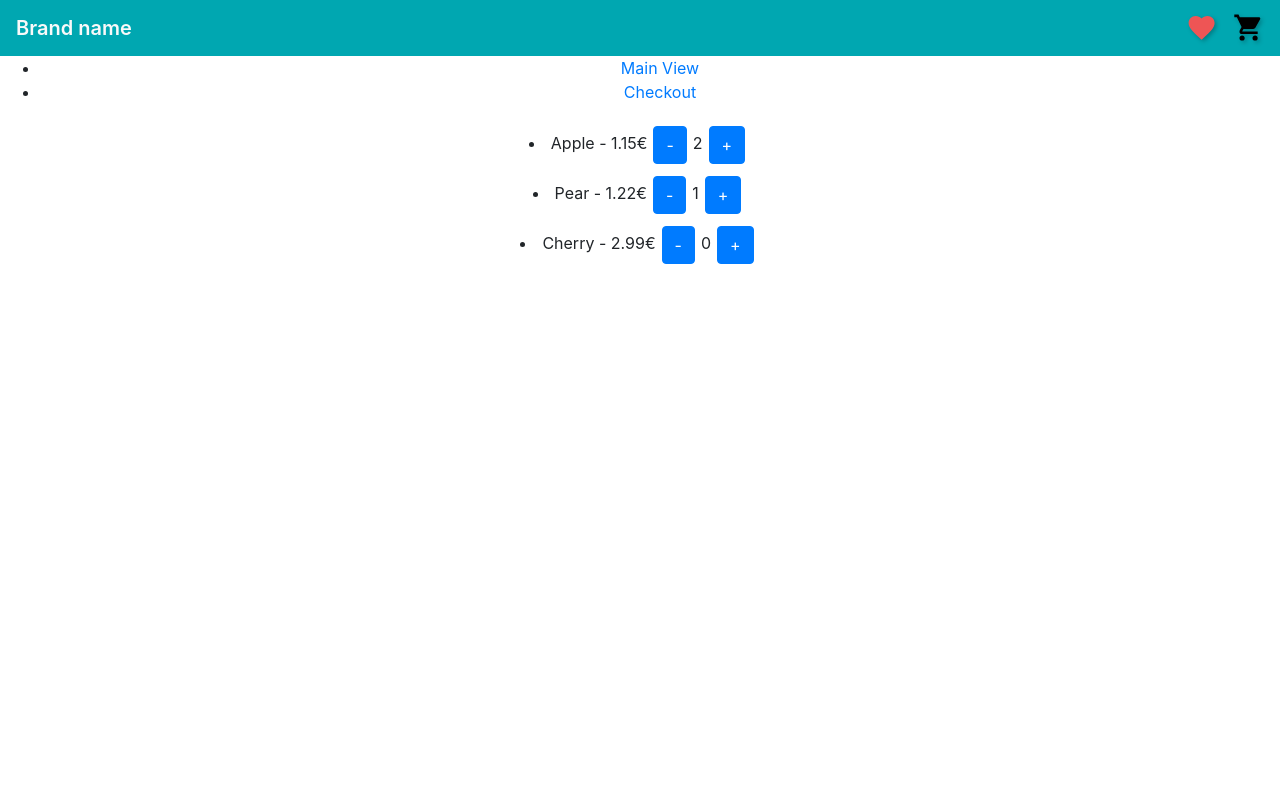
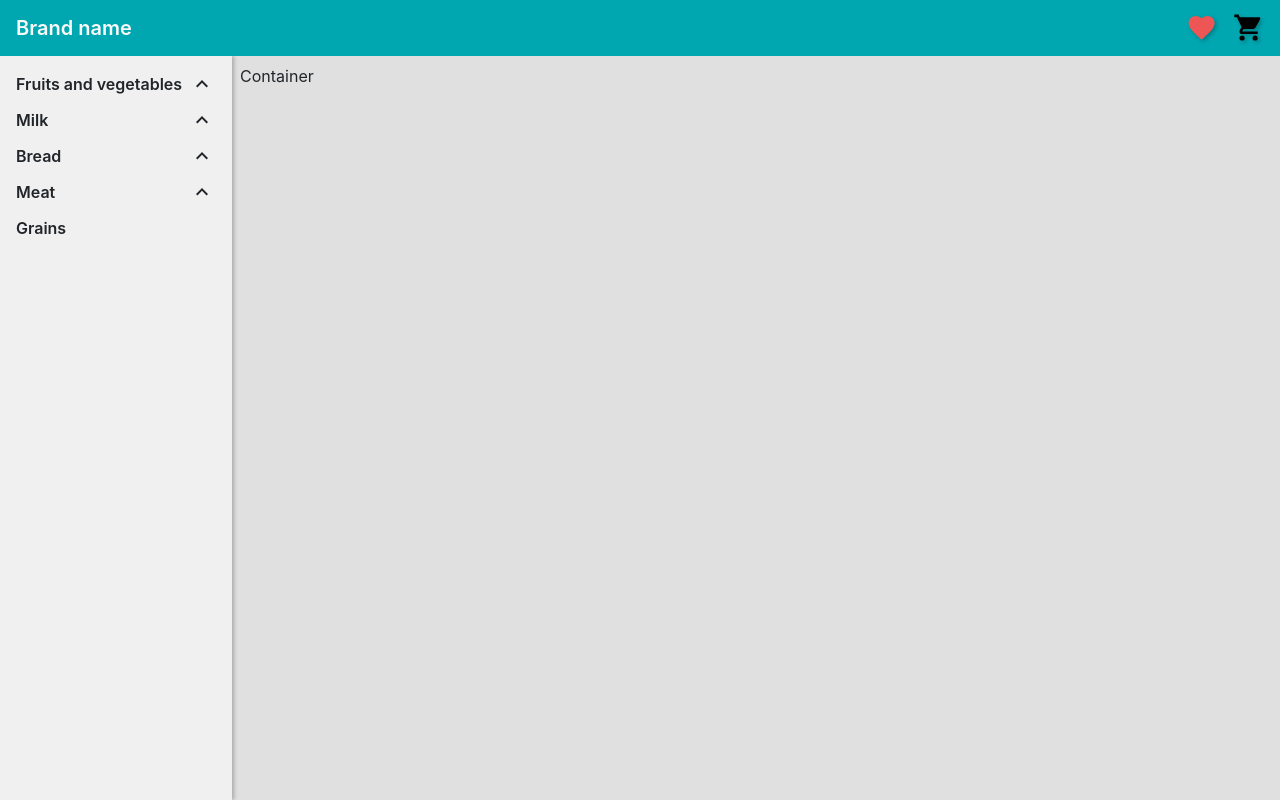
Before and after one commit to Arcany/Webapp-for-HCI-course, a React (Create React App) app: page / in a window 1280 px wide. Built offline with nearby package versions, Linux system fonts and the light colour scheme.

Commit message:
Basic implementation of the category sidebar.

```diff
--- a/src/App.scss
+++ b/src/App.scss
@@ -1,7 +1,18 @@
 @import "~bootstrap/scss/bootstrap";
+@import 'vars';
+
+body {
+  background-color: $backgroundColor;
+  min-height: 100vh;
+}
+
+#root, .App {
+  min-height: 100vh;
+}
 
 .App {
-  text-align: center;
+  display: flex;
+  flex-direction: column;
 }
 
 Button {
--- a/src/App.tsx
+++ b/src/App.tsx
@@ -10,21 +10,6 @@ class App extends React.Component {
     return (
       <div className="App">
         <Topbar />
-
-        <nav>
-          <ul>
-            <li>
-              <Link to="/">
-                Main View
-              </Link>
-            </li>
-            <li>
-              <Link to="/checkout">
-                Checkout
-              </Link>
-            </li>
-          </ul>
-        </nav>
 
         <Switch>
           <Route path="/checkout">
--- a/src/_vars.scss
+++ b/src/_vars.scss
@@ -1 +1,9 @@
 $primaryColor: #00a7b1;
+$primaryColorDark: #00646a;
+
+$backgroundColor: #e0e0e0;
+$sidebarBackgroundColor: #f0f0f0;
+
+$sidebarHighlight: #fefefe;
+
+$shadow-light: hsla(0, 0, 0, 0.25)
--- /dev/null
+++ b/src/components/ShopView.module.scss
@@ -0,0 +1,78 @@
+@import '../vars';
+
+.container {
+  flex-grow: 1;
+
+  display: flex;
+  flex-direction: row;
+}
+
+.sidebar {
+  min-width: 160px;
+  background-color: $sidebarBackgroundColor;
+
+  box-shadow: 2px 0 4px $shadow-light;
+  padding-top: 10px;
+}
+
+.primaryCategory {
+  user-select: none;
+
+  .header {
+    padding: 6px 10px;
+    display: flex;
+    flex-direction: row;
+    font-weight: 600;
+
+    span {
+      flex-grow: 1;
+      margin-left: 6px;
+    }
+
+    svg {
+      margin: 0 8px;
+    }
+  }
+
+  .header:hover {
+    background-color: $sidebarHighlight;
+    box-shadow: 0px 1px 2px $shadow-light;
+    cursor: pointer;
+  }
+
+  .header.activeHeader {
+    background-color: $primaryColor;
+    color: #fff;
+    box-shadow: 0px 1px 2px $shadow-light;
+  }
+
+  ul {
+    list-style: none;
+    padding: 0;
+    margin-bottom: 0;
+
+    li {
+      padding: 2px 8px 2px 28px;
+    }
+
+    li:first-child {
+      padding-top: 4px;
+    }
+
+    li:hover {
+      background-color: $sidebarHighlight;
+      cursor: pointer;
+      // font-weight: 600;
+    }
+
+    li.activeSub {
+      font-weight: 600;
+      color: $primaryColorDark;
+    }
+  }
+}
+
+.productArea {
+  flex-grow: 1;
+  margin: 8px;
+}
--- a/src/components/ShopView.tsx
+++ b/src/components/ShopView.tsx
@@ -3,11 +3,50 @@ import { Product } from "../redux/state";
 import { ReduxProps } from "../containers/ShopViewContainer";
 import Button from "react-bootstrap/Button";
 
+import styles from './ShopView.module.scss';
+import Icon from "@mdi/react";
+import { mdiChevronUp, mdiFormatSuperscript, mdiChevronDown } from "@mdi/js";
+
 export interface StateProps {
   products: {[productId: string]: Product};
 }
 
-class ShopView extends React.Component<ReduxProps, {}> {
+interface Category {
+  subCategories: string[] | null;
+}
+
+const categories: {[catName: string]: Category} = {
+  'Fruits and vegetables': {
+    subCategories: ['Fruits', 'Vegetables']
+  },
+  'Milk': {
+    subCategories: ['Drinking milk', 'Yogurt', 'Cheese']
+  },
+  'Bread': {
+    subCategories: ['White bread', 'Normal Bread']
+  },
+  'Meat': {
+    subCategories: ['Processed', 'Raw']
+  },
+  'Grains': {
+    subCategories: null
+  }
+}
+
+interface State {
+  primaryCategory: string|null;
+  subCategory: string|null;
+}
+
+class ShopView extends React.Component<ReduxProps, State> {
+  constructor(props: ReduxProps) {
+    super(props);
+    this.state = {
+      primaryCategory: null,
+      subCategory: null
+    };
+  }
+
   render() {
     const products = Object.entries(this.props.products).map(([id, product]) =>
       <li key={id}>
@@ -18,9 +57,40 @@ class ShopView extends React.Component<ReduxProps, {}> {
       </li>
     );
 
+    const sidebarItems = Object.entries(categories).map(([name, category]) => {
+      const isActive = name === this.state.primaryCategory;
+      const hasSubs = !!category.subCategories;
+
+      return (
+        <div className={`${styles.primaryCategory} ${hasSubs ? '' : styles.noSubcategories}`}>
+          <div className={`${styles.header} ${isActive ? styles.activeHeader : ''}`}
+              onClick={() => this.setState({primaryCategory: name})}>
+            <span>{name}</span>
+            {hasSubs && (
+              isActive ? <Icon path={mdiChevronDown} size={1} /> : <Icon path={mdiChevronUp} size={1} />)}
+          </div>
+          {this.state.primaryCategory === name &&
+            <ul>
+              {category.subCategories?.map((sub) =>
+                <li onClick={() => this.setState({subCategory: sub})} className={this.state.subCategory === sub ? styles.activeSub : ''}>
+                  {sub}
+                </li>
+              )}
+            </ul>
+          }
+        </div>
+      );
+    });
+
     return (
-      <div className="shopview">
-        {products}
+      <div className={styles.container}>
+        <div className={styles.sidebar}>
+          {sidebarItems}
+        </div>
+        <div className={styles.productArea}>
+          {/* {products} */}
+          Container
+        </div>
       </div>
     );
   }
```
